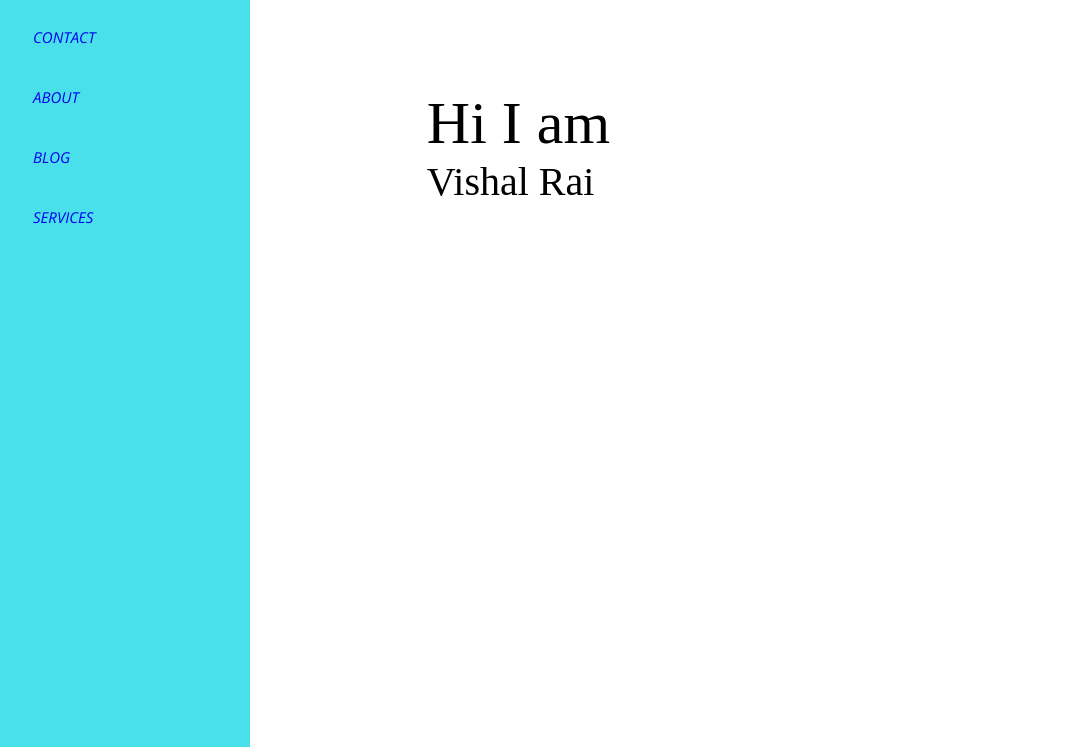
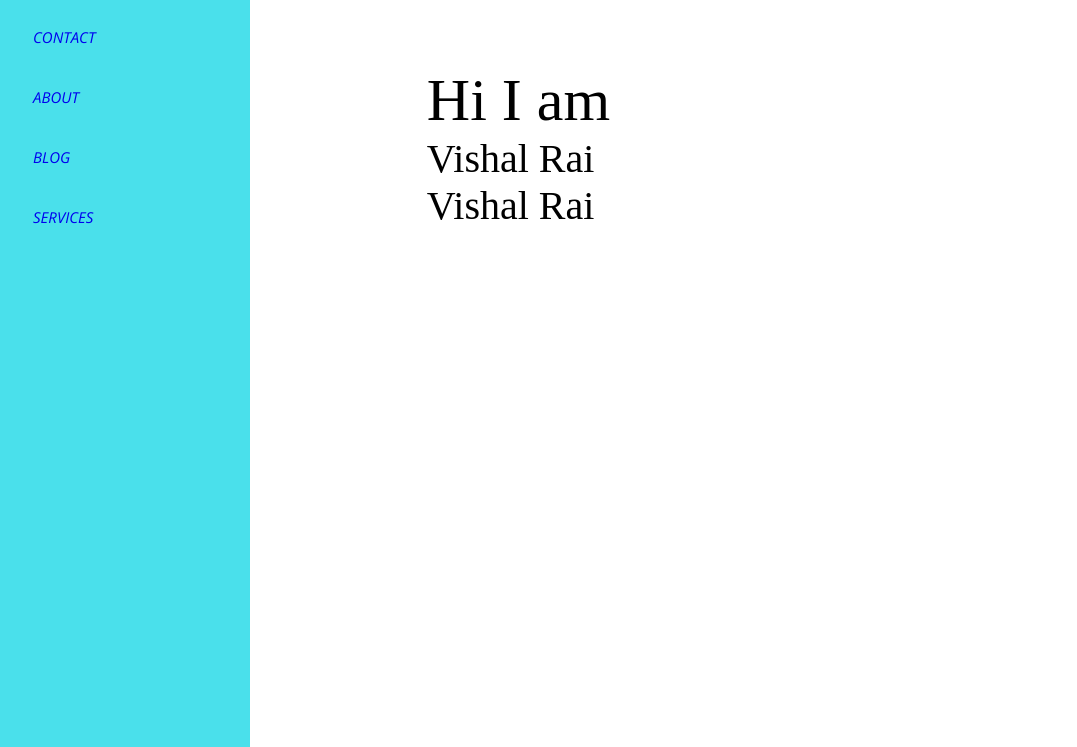
Before and after one commit to fitfreaker/potfolio, a plain HTML site: page index3.html in a window 1280 px wide. Shown: the part 133-880 px from the top of the page, without its empty margins (57-1134 px from the left). Drawn offline with nearby package versions, Linux system fonts and the light colour scheme.

Commit message:
Update index3.html

```diff
--- a/index3.html
+++ b/index3.html
@@ -27,6 +27,7 @@
                 <div class="devInfo">
                     <div class="hi"> Hi I am </div>
                     <div class="name">Vishal Rai</div>
+                    <div class="name">Vishal Rai</div>
 
                 </div>
                 <div class="pic"><img src="demo.png" alt="Vishal Rai"> </div>
```
